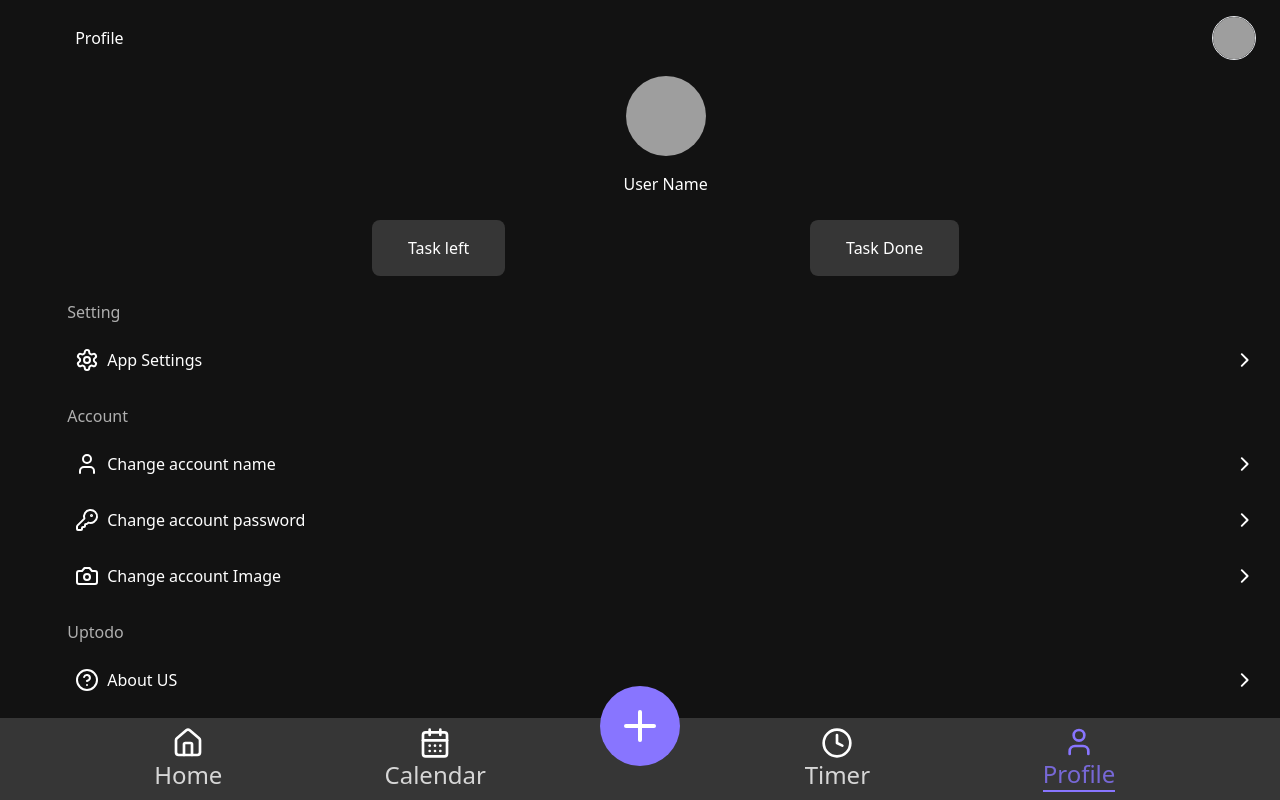
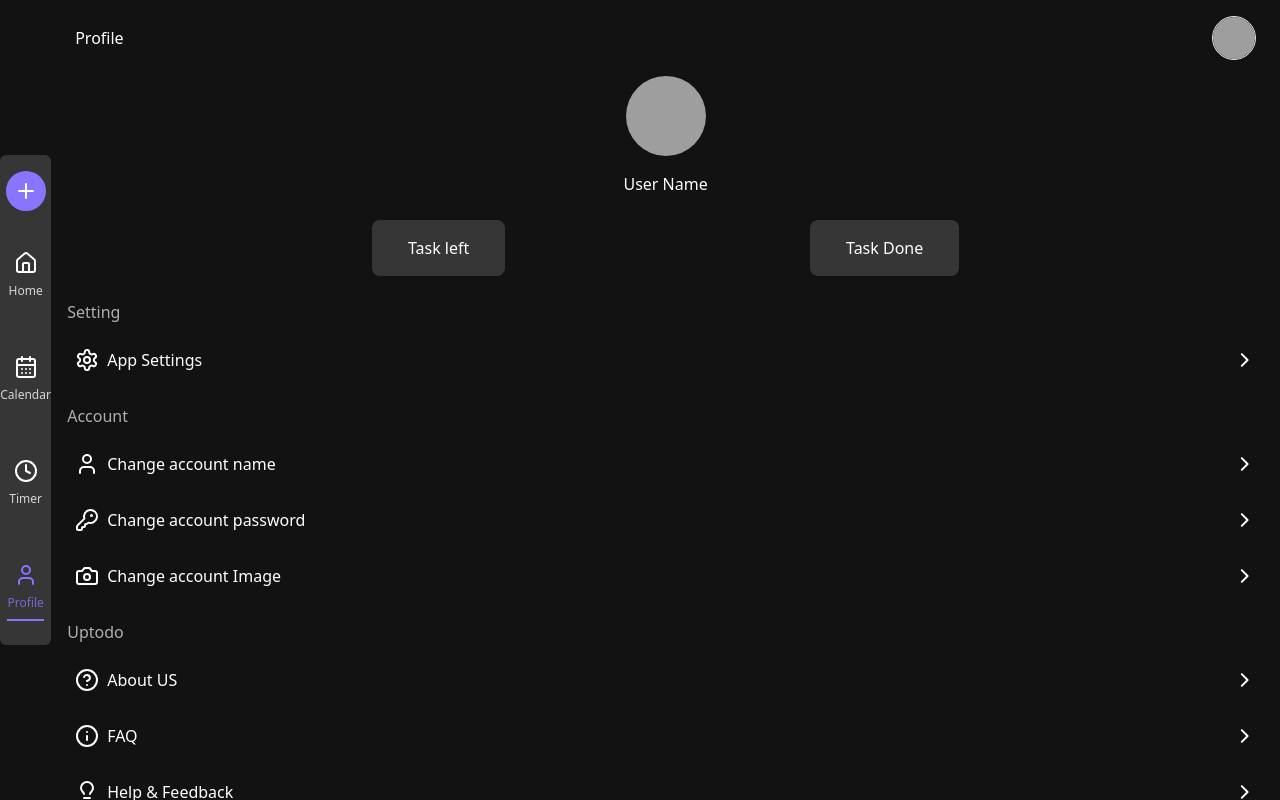
Before and after one commit to SaadiaEl08/to-do-list, a React (Vite) app in the folder frontend/: page /profile in a window 1280 px wide. Built offline with nearby package versions, Linux system fonts and the light colour scheme; grey boxes are pictures that could not be loaded.

Commit message:
refactor(NavigationMenu): enhance layout and responsiveness for improved usability

```diff
--- a/frontend/src/components/NavigationMenu.jsx
+++ b/frontend/src/components/NavigationMenu.jsx
@@ -19,36 +19,36 @@ const NavigationMenu = () => {
     { id: 4, name: "Profile", icon: <User />, link: "/profile" },
   ];
   return (
-    <div className="relative text-foreground w-full">
-      <nav className="w-full bg-muted list-none flex items-center justify-between">
-        <ul className="flex items-center justify-between w-full">
-          <div className="flex items-center justify-evenly  w-2/4   ">
+    <div className="bg-muted relative text-foreground w-full flex flex-col items-center justify-center xl:w-[4%]  xl:absolute xl:p-4 xl:rounded-md xl:top-1/2 xl:-translate-y-1/2">
+      <div className="rounded-full absolute bg-primary w-16 aspect-square flex items-center justify-center -top-8 left-1/2 -translate-x-1/2  md:w-20  xl:static xl:top-0 xl:translate-x-0 xl:translate-y-0 xl:w-10">
+        <Plus
+          className="w-8 cursor-pointer md:w-12 xl:w-8 aspect-square"
+          onClick={() => {
+            handleAddTaskClick();
+          }}
+        />
+      </div>
+      <nav className="w-full bg-muted list-none flex items-center justify-between  h-full ">
+        <ul className="flex items-center justify-start w-full xl:flex-col  h-full">
+          <div className="flex items-center justify-evenly  w-2/4  xl:flex-col xl:gap-8 xl:pt-8 ">
             {navigationItems.slice(0, 2).map((item) => (
               <Li key={item.id} item={item} currentPath={currentPath} />
             ))}
           </div>
-          <div className="flex items-center justify-evenly  w-2/4 ">
+          <div className="flex items-center justify-evenly  w-2/4 xl:flex-col xl:gap-8 xl:pt-8">
             {navigationItems.slice(2, 4).map((item) => (
               <Li key={item.id} item={item} currentPath={currentPath} />
             ))}
           </div>
         </ul>
       </nav>
-      <div className="rounded-full absolute bg-primary w-16 h-16 flex items-center justify-center -top-8 left-1/2 -translate-x-1/2  md:w-20 md:h-20">
-        <Plus
-          className="w-8 h-8 cursor-pointer md:w-12 md:h-12"
-          onClick={() => {
-            handleAddTaskClick();
-          }}
-        />
-      </div>
     </div>
   );
 };
 export default NavigationMenu;
 const Li = ({ item, currentPath }) => {
   return (
-    <li className={` p-2 rounded  md:text-2xl`}>
+    <li className={`p-2 rounded  md:text-2xl xl:text-[12px] `}>
       <Link
         to={`${item.link}`}
         className={`flex flex-col items-center justify-evenly ${
@@ -58,9 +58,9 @@ const Li = ({ item, currentPath }) => {
         }`}
       >
         {cloneElement(item.icon, {
-          className: "md:w-8 md:h-8",
+          className: "md:w-8 md:h-8 xl:w-6 xl:h-6",
         })}
-        <span className="opacity-80">{item.name}</span>
+        <span className="opacity-80 ">{item.name}</span>
       </Link>
     </li>
   );
```
